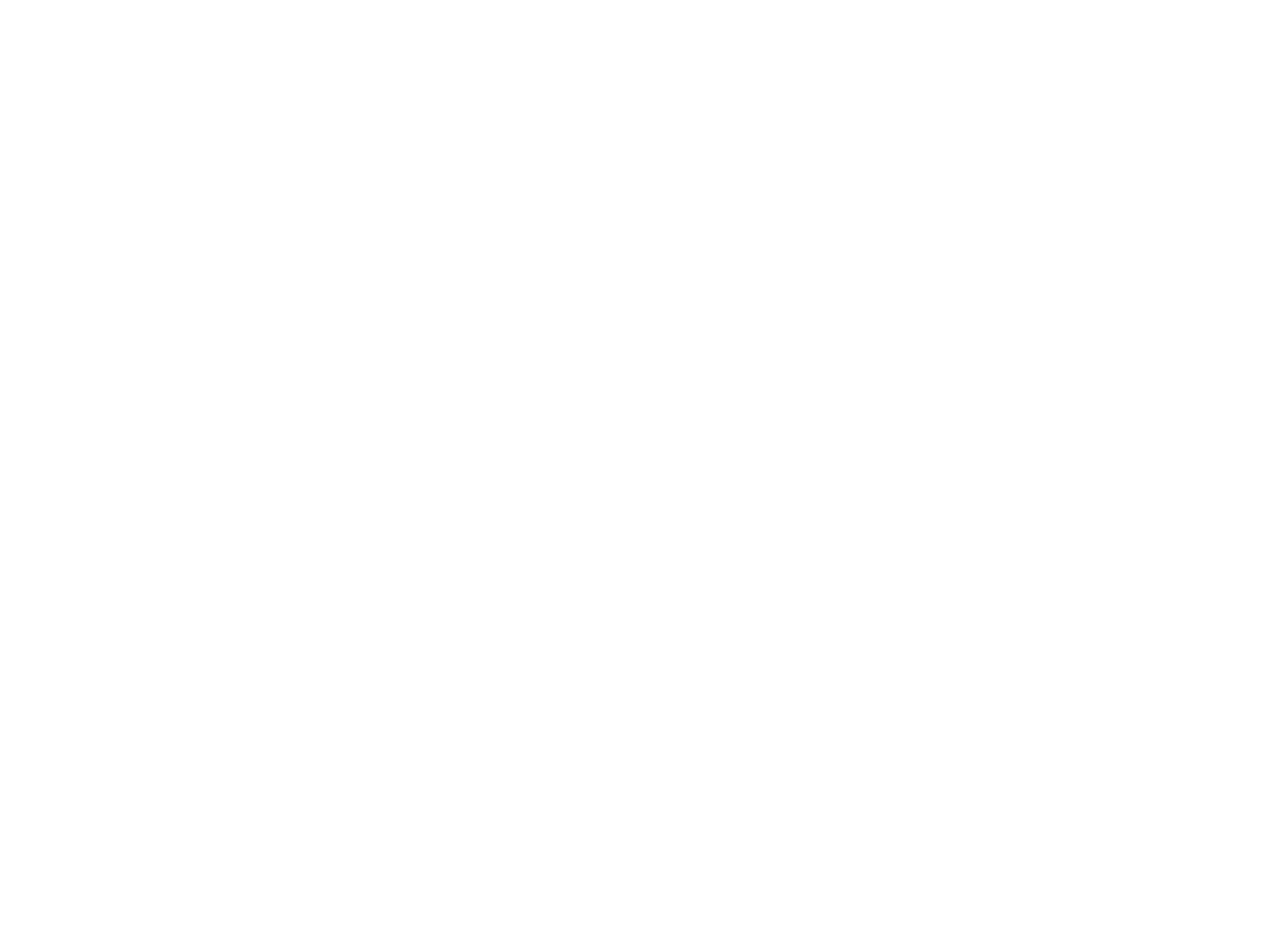
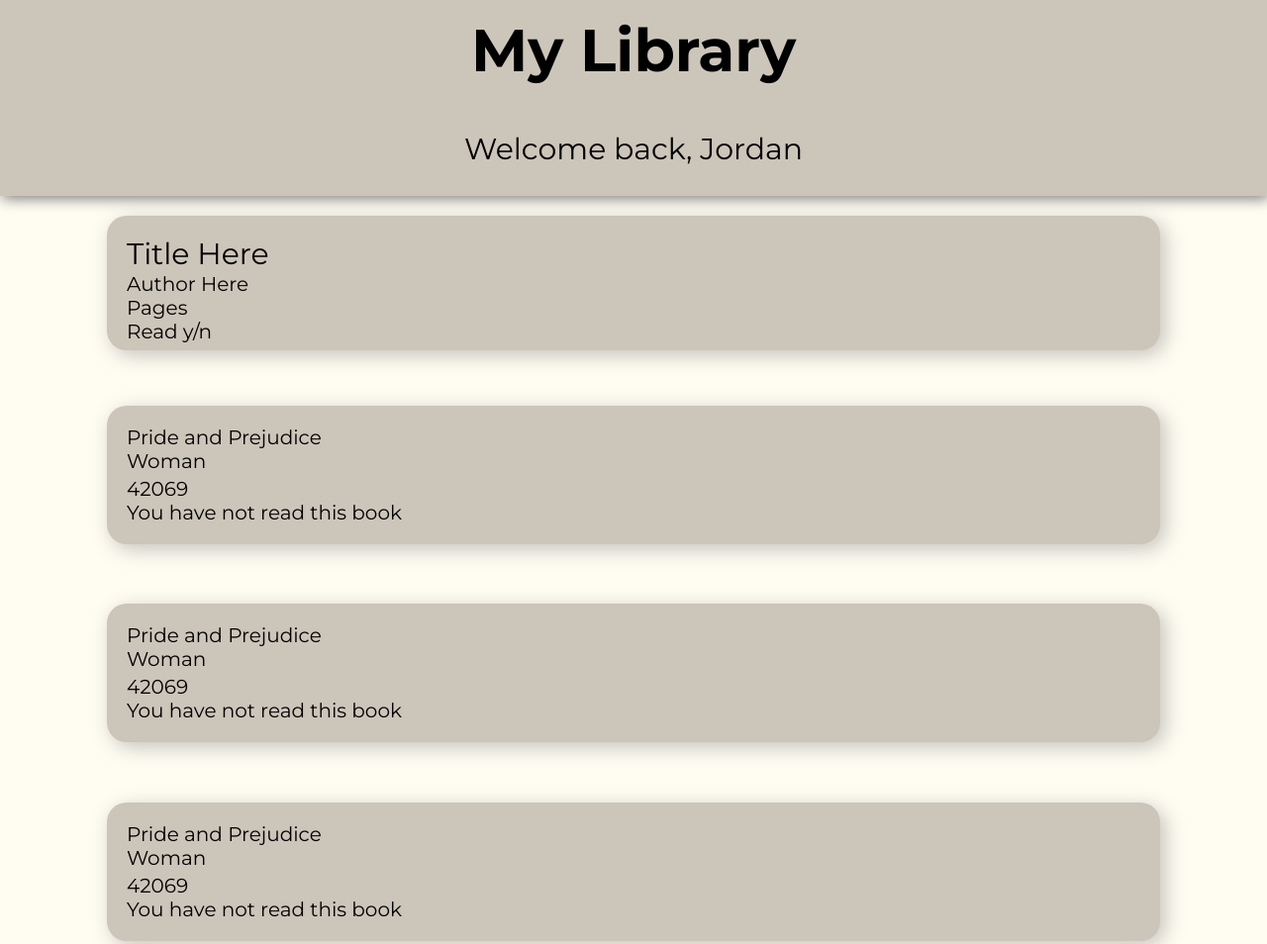
Before and after one commit to BreadleyCooper/TOP-Library, a plain HTML site: page index.html in a window 1280 px wide. Shown: the top 954 px of the page at 99% size. Before the commit the page ends 800 px from the top, so only its background shows below. Drawn offline with Linux system fonts and the light colour scheme.

Commit message:
some script working, not fully, see comments

```diff
--- a/index.html
+++ b/index.html
@@ -9,6 +9,22 @@
     <script src="script.js" defer></script>
 </head>
 <body>
+    <div class="gridContainer">
+        <div class="header">
+            <h1>My Library</h1>
+            <p>Welcome back, Jordan</p>
+        </div>
+        <div class="cardContainer">
+            <div class="card">
+                <div class="title">Title Here</div>
+                <div class="moreInfo">
+                    <div class="author">Author Here</div>
+                    <div class="pages">Pages</div>
+                    <div class="read">Read y/n</div>
+                </div>
+            </div>
+        </div>
+    </div>
 
 </body>
 </html>
--- a/script.js
+++ b/script.js
@@ -12,13 +12,51 @@
     myLibrary.push(newBook);
 }
 
-function displayLibrary(myLibrary) {
+function displayLibrary() {
     let length = myLibrary.length;
     for (let i = 0; i < length; i++) {
-        // display each book on the page - will come back to this once basic HTML and CSS are ready
+        // for each object in the array, create a new div .card, give it the class of .card and append DOM
+        const newCard = document.createElement("div");
+        newCard.classList.add("card");
+        cardContainer.appendChild(newCard);
+        // append each card with the following children: Title, more info -> author, pages, read, using textContent/innerHTML
+        const cardTitle = document.createElement("div")
+        const cardAuthor = document.createElement("div")
+        const cardPages = document.createElement("div")
+        const cardRead = document.createElement("div")
+        // loop through each object in the myLibrary array and extract the keys
+        // Currently, need to have this forEach loop not looping within the bigger loop...
+        myLibrary.forEach((element) => {
+            console.log(element.title);
+            newCard.appendChild(cardTitle);
+            cardTitle.textContent = element.title;
+
+            newCard.appendChild(cardAuthor);
+            cardAuthor.textContent = element.author;
+
+            newCard.appendChild(cardPages);
+            cardPages.textContent = element.pages;
+
+            newCard.appendChild(cardRead);
+            cardRead.textContent = element.read;
+            if (cardRead.textContent === "true"){
+                cardRead.textContent = "You have read this book";
+            } else cardRead.textContent = "You have not read this book";
+        });
+
     }
 }
 
+
+// const cardTitle = document.querySelector(".title")
+// const cardAuthor = document.querySelector(".author")
+// const cardPages = document.querySelector(".pages")
+// const cardRead = document.querySelector(".read")
+const cardContainer = document.querySelector(".cardContainer")
+
 addBookToLibrary ("The Hobbit", "Bloke", "1566", true);
 addBookToLibrary ("Mistborn", "Brandon Sanderson", "400", true);
-addBookToLibrary ("Pride and Predujice", "Woman", "42069", false);
+addBookToLibrary ("Pride and Prejudice", "Woman", "42069", false);
+
+console.log(myLibrary)
+displayLibrary();
--- a/style.css
+++ b/style.css
@@ -0,0 +1,64 @@
+@import url('https://fonts.googleapis.com/css2?family=Montserrat:ital,wght@0,200;0,300;0,400;0,500;0,600;0,700;0,800;0,900;1,200;1,300;1,400;1,500;1,600;1,700;1,800;1,900&display=swap');
+body {
+    margin: 0;
+}
+:root {
+    font-size: 20px;
+    font-family: "Montserrat", "sans-serif";
+    box-sizing: border-box;
+}
+.gridContainer {
+    display: grid;
+    grid-template-rows: 20% 80%;
+    min-height: 100vh;
+}
+.header {
+    display: grid;
+    grid-area: 1 / 1 / 2 / -1 ;
+    align-content: center;
+    justify-content: center;
+
+    background-color: #CCC5B9;
+    box-shadow: 2px 3px 13px grey;
+    z-index: 1;
+
+}
+h1 {
+    font-size: 3rem;
+    text-align: center;
+    margin: 15px;
+}
+h1 + p {
+    font-size: 1.5rem;
+    text-align: center;
+}
+.cardContainer {
+    grid-area: 2 / 1 / -1 / -1;
+
+    display: grid;
+    grid-template-columns: 1fr;
+
+
+    background-color: #FFFCF2;
+}
+.card {
+    display: grid;
+    grid-template-rows: 1fr 2fr;
+    justify-self: center;
+
+    width: 80vw;
+    height: 50%;
+    padding: 1em;
+    margin: 1em;
+    border-radius: 1em;
+    box-shadow: 5px 5px 20px rgba(128, 128, 128, 0.466);
+
+    background-color: #CCC5B9;
+}
+.title {
+    height: 30%;
+    font-size: 1.5em;
+}
+.moreInfo {
+    display: grid;
+}
```
